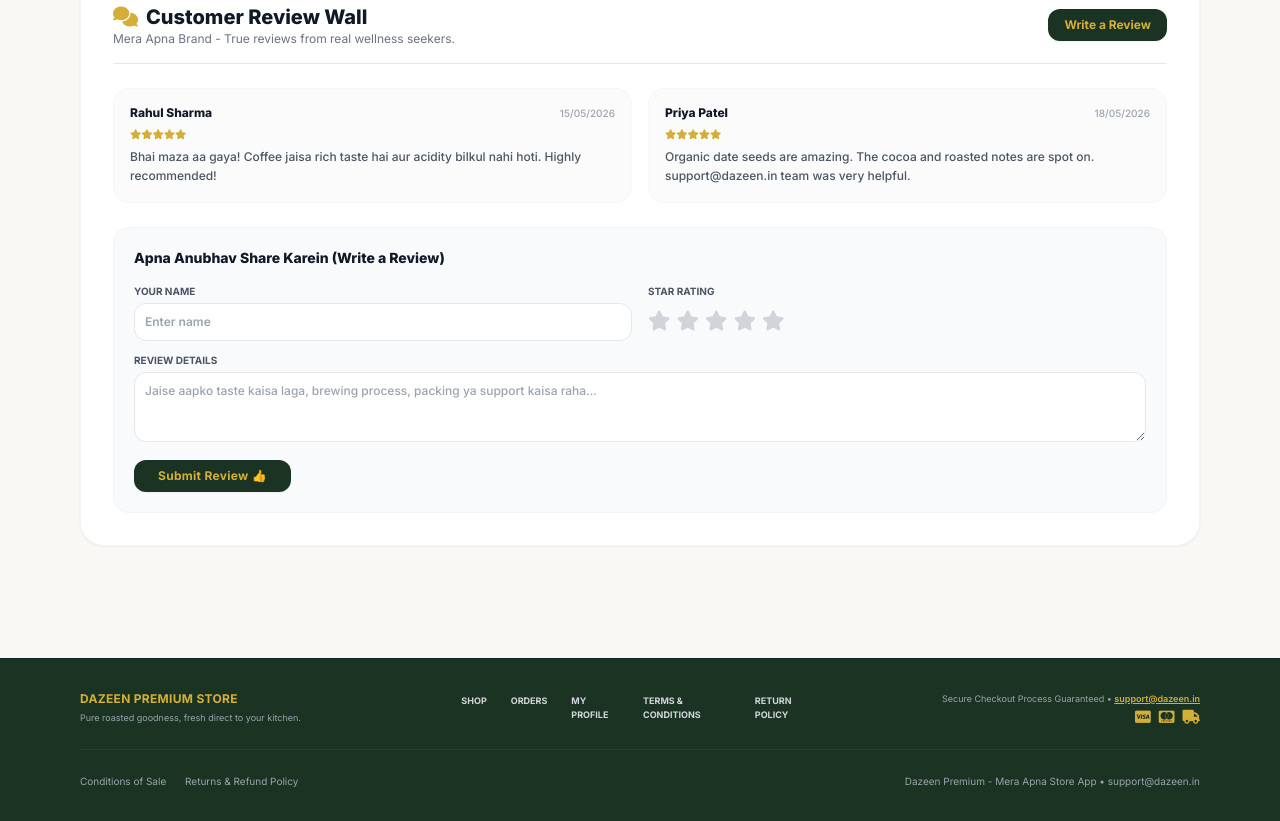
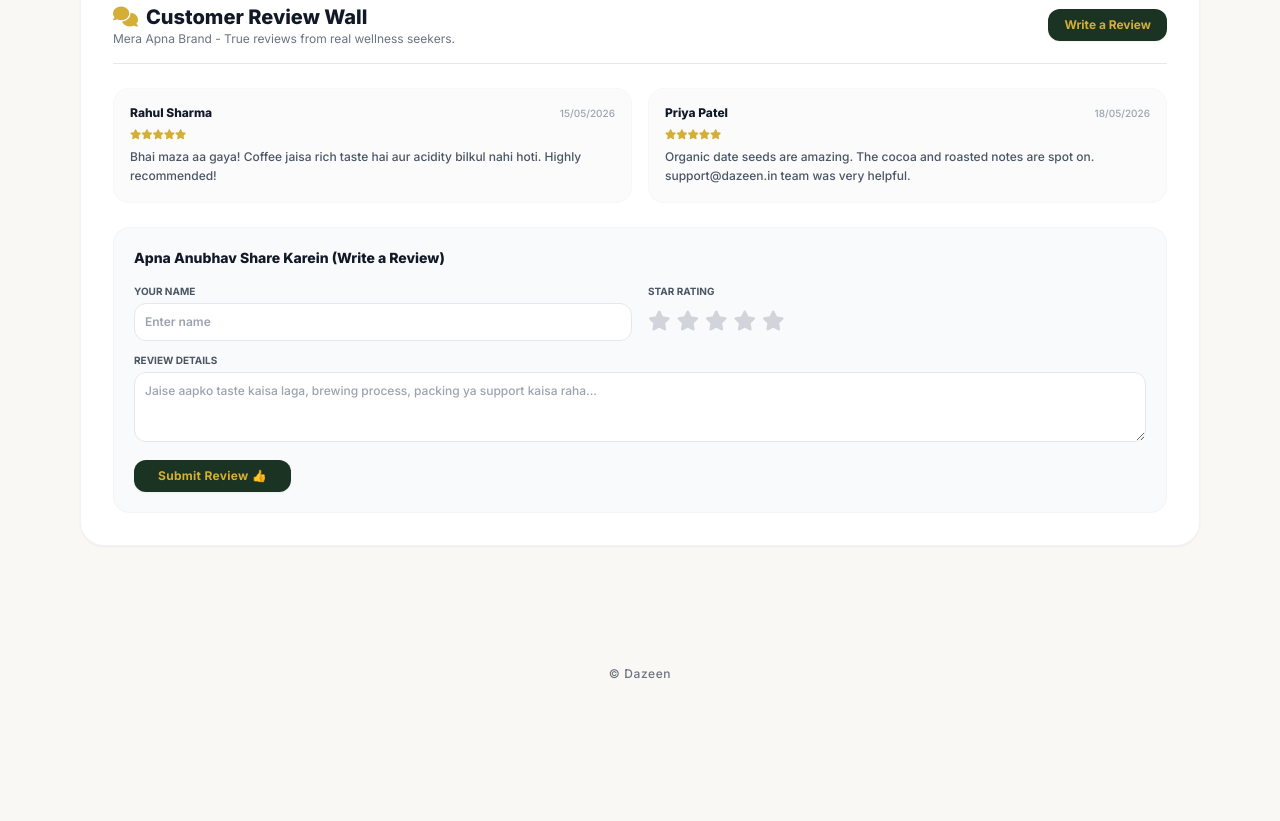
Before and after one commit to madarauchiha8857-sys/Bill-, a plain HTML site: page index.html in a window 1280 px wide. Shown: the part 1406-2227 px from the top of the page. After the commit the page ends 2120 px from the top, so only its background shows below. Drawn offline with nearby package versions, Linux system fonts and the light colour scheme.

Commit message:
Update index.html

```diff
--- a/index.html
+++ b/index.html
@@ -842,38 +842,8 @@
 
 
     <!-- FOOTER -->
-    <footer class="bg-primary text-gray-300 text-[11px] py-8 mt-12 border-t border-emerald-950 shrink-0">
-        <div class="container mx-auto px-4 max-w-6xl space-y-6">
-            <div class="grid grid-cols-1 md:grid-cols-3 gap-6 items-center border-b border-emerald-900 pb-6 text-center md:text-left">
-                <div class="space-y-1">
-                    <span class="text-xs font-bold text-accent tracking-wide">DAZEEN PREMIUM STORE</span>
-                    <p class="text-[9px] text-gray-400">Pure roasted goodness, fresh direct to your kitchen.</p>
-                </div>
-                <div class="flex justify-center space-x-6 uppercase font-bold text-[9px]">
-                    <a href="#page-home" onclick="showPage('home')" class="hover:text-accent transition">Shop</a>
-                    <a href="#page-orders" onclick="goToOrders()" class="hover:text-accent transition">Orders</a>
-                    <a href="#page-profile" onclick="goToProfile()" class="hover:text-accent transition">My Profile</a>
-                    <a href="#page-profile" onclick="openProfileAccordion('terms')" class="hover:text-accent transition">Terms & Conditions</a>
-                    <a href="#page-profile" onclick="openProfileAccordion('returns')" class="hover:text-accent transition">Return Policy</a>
-                </div>
-                <div class="text-center md:text-right text-gray-400">
-                    <p class="text-[9px]">Secure Checkout Process Guaranteed • <a href="mailto:support@dazeen.in" class="text-accent underline font-semibold">support@dazeen.in</a></p>
-                    <div class="flex justify-center md:justify-end space-x-2 text-sm text-accent mt-1">
-                        <i class="fab fa-cc-visa"></i>
-                        <i class="fab fa-cc-mastercard"></i>
-                        <i class="fas fa-truck"></i>
-                    </div>
-                </div>
-            </div>
-
-            <div class="flex flex-col md:flex-row justify-between items-center space-y-4 md:space-y-0 text-gray-400 text-[10px]">
-                <div class="space-x-4">
-                    <a href="#page-profile" onclick="openProfileAccordion('terms')" class="hover:underline hover:text-white">Conditions of Sale</a>
-                    <a href="#page-profile" onclick="openProfileAccordion('returns')" class="hover:underline hover:text-white">Returns & Refund Policy</a>
-                </div>
-                <p>Dazeen Premium - Mera Apna Store App • support@dazeen.in</p>
-            </div>
-        </div>
+    <footer class="py-8 mt-6 text-center text-gray-400 text-xs shrink-0">
+        <p class="font-medium tracking-wider text-gray-500">© Dazeen</p>
     </footer>
 
 
```
